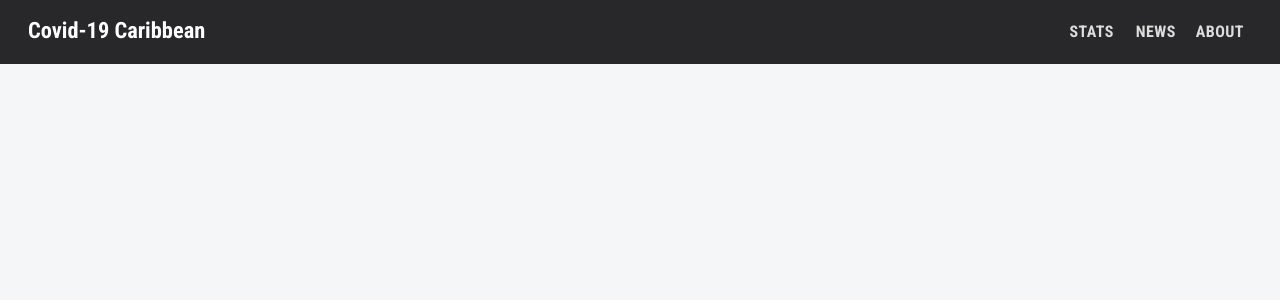
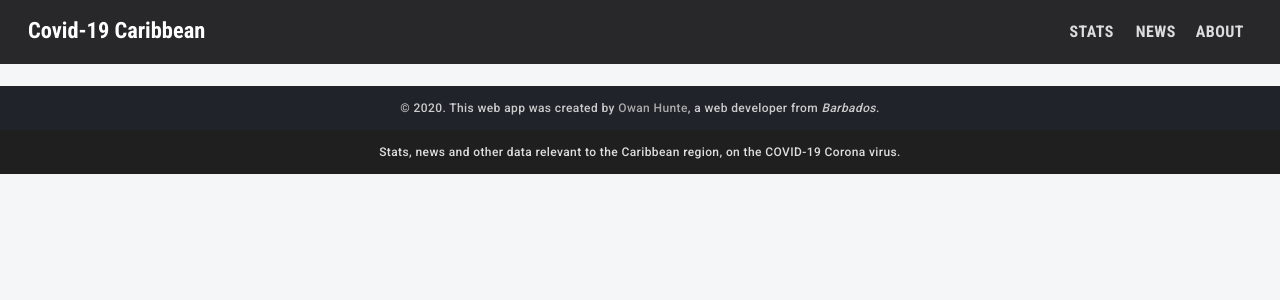
Before and after one commit to owanhunte/covid19caribtracker, a React (Create React App) app: page / in a window 1280 px wide. Shown: the top 300 px of the page. Built offline with nearby package versions, Linux system fonts and the light colour scheme.

Commit message:
Implements app footer.

```diff
--- /dev/null
+++ b/src/components/layouts/v1/AppFooter.tsx
@@ -0,0 +1,29 @@
+import React from "react";
+import styles from "../../../styles/v1/theme.module.scss";
+import cx from "classnames";
+
+const AppFooter = () => {
+  return (
+    <footer className={styles.appFooter}>
+      <div className={cx(styles.caption, styles.footerDiv1)}>
+        <span>
+          &copy; {new Date().getUTCFullYear()}. This web app was created by{" "}
+          <a
+            href="https://owanhunte.com"
+            target="_blank"
+            rel="noopener noreferrer"
+          >
+            Owan Hunte
+          </a>
+          , a web developer from <em>Barbados</em>.
+        </span>
+      </div>
+      <div className={cx(styles.caption, styles.footerDiv2)}>
+        Stats, news and other data relevant to the Caribbean region, on the
+        COVID-19 Corona virus.
+      </div>
+    </footer>
+  );
+};
+
+export default AppFooter;
--- a/src/components/layouts/v1/Layout.tsx
+++ b/src/components/layouts/v1/Layout.tsx
@@ -1,5 +1,6 @@
 import React, { FunctionComponent } from "react";
 import AppHeader from "./AppHeader";
+import AppFooter from "./AppFooter";
 import styles from "../../../styles/v1/theme.module.scss";
 import cx from "classnames";
 
@@ -12,6 +13,7 @@ const Layout: FunctionComponent<Props> = ({ children }) => {
     <div className={cx(styles.appRoot, styles.isFullScreen)}>
       <AppHeader />
       <main className={styles.appMain}>{children}</main>
+      <AppFooter />
     </div>
   );
 };
--- a/src/index.css
+++ b/src/index.css
@@ -12,7 +12,6 @@ body {
   color: rgb(41, 43, 44);
   margin: 0;
   padding: 0;
-  min-height: 100%;
   -webkit-font-smoothing: antialiased;
   -moz-osx-font-smoothing: grayscale;
 }
--- a/src/styles/v1/theme.module.scss
+++ b/src/styles/v1/theme.module.scss
@@ -1,10 +1,5 @@
 .appRoot {
   position: relative;
-  min-height: 100%;
-
-  &.isFullScreen {
-    height: 100vh;
-  }
 }
 
 .appHeader {
@@ -23,7 +18,32 @@
   }
 }
 
+.appFooter {
+  background-color: rgb(31, 31, 31);
+  color: rgba(0, 0, 0, 0.87);
+  text-align: center;
+  flex: 0 1 auto;
+  flex-wrap: wrap;
+  transition-duration: 0.2s;
+  transition-property: background-color, left, right;
+  transition-timing-function: cubic-bezier(0.4, 0, 0.2, 1);
+
+  a {
+    color: rgb(170, 170, 170);
+
+    &:hover,
+    &:active {
+      color: rgb(255, 255, 255);
+    }
+  }
+}
+
+.justifyCenter {
+  justify-content: center;
+}
+
 .appMain {
+  padding: 20px 16px;
   width: 100%;
 }
 
@@ -78,6 +98,24 @@ body {
       font-size: 1.25rem;
     }
   }
+
+  .caption {
+    font-size: 0.75rem;
+    font-weight: 500;
+    letter-spacing: 0.0333333333em;
+    line-height: 1.25rem;
+  }
+}
+
+.footerDiv1 {
+  padding: 12px 0;
+  background-color: rgb(32, 35, 42);
+  color: rgb(204, 204, 204);
+}
+
+.footerDiv2 {
+  color: rgb(222, 222, 222);
+  padding: 12px 0;
 }
 
 @media (min-width: 600px) {
@@ -88,7 +126,7 @@ body {
     }
   }
 
-  .mainSection {
-    padding: 24px 28px;
+  .appMain {
+    padding: 64px 28px 22px;
   }
 }
```
